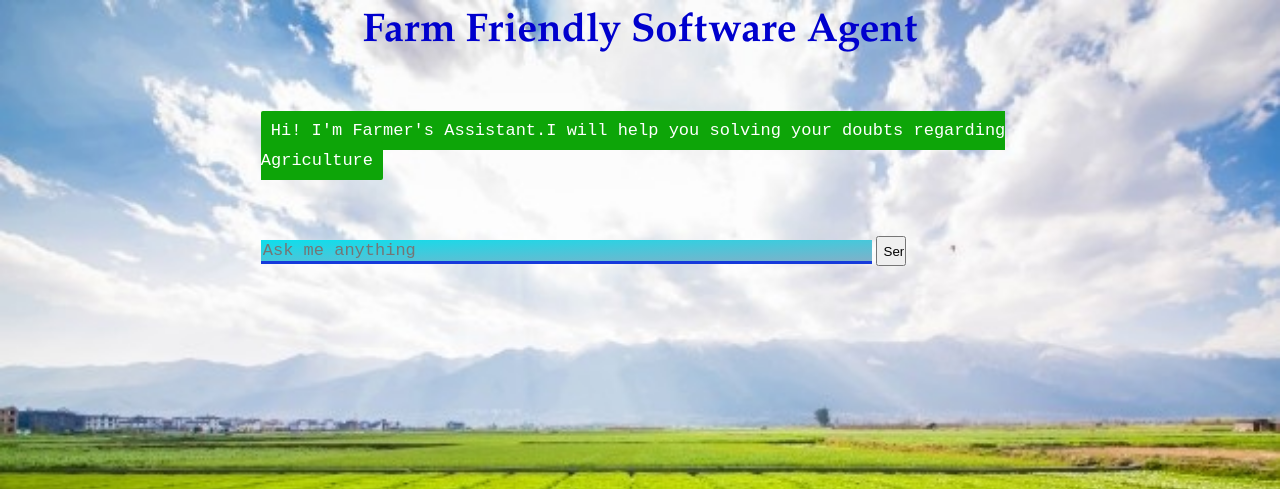
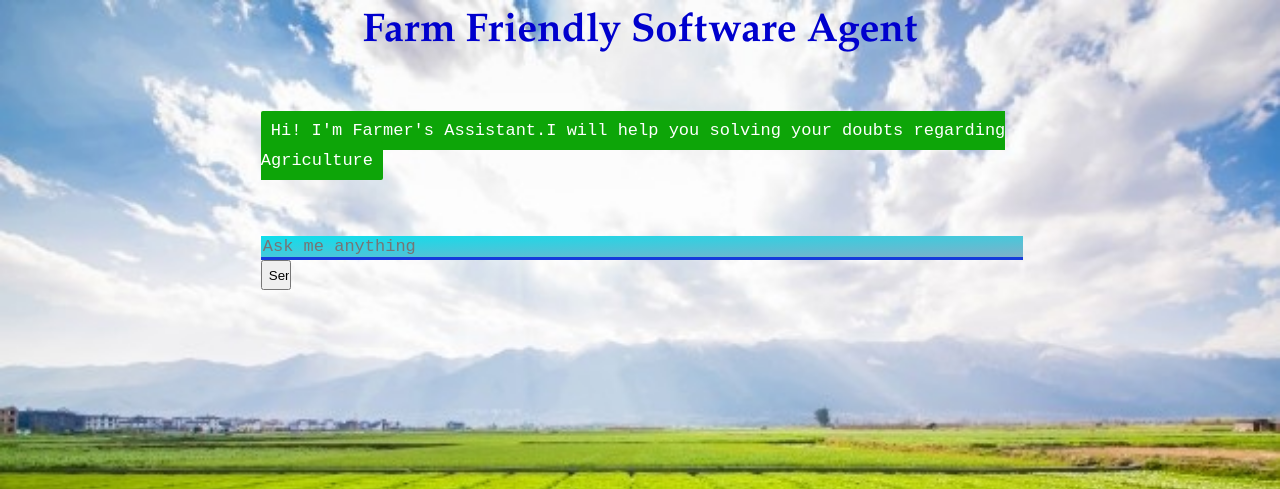
Before and after one commit to KPreetha/chatbot, a Flask app: page /home in a window 1280 px wide. Shown: the top 489 px of the page. Run offline with Flask 2, Linux system fonts and the light colour scheme; some libraries are stand-ins or nearby versions.

Commit message:
Update style.css

```diff
--- a/static/style.css
+++ b/static/style.css
@@ -38,7 +38,7 @@ margin-top: 60px;
 vertical-align:middle;
 }
 #textInput {
-width: 80%;
+width: 100%;
 border: none;
 color: rgb(21, 58, 219);
 background-image: linear-gradient(to bottom right, rgb(14, 222, 236),rgb(127, 177, 201));
```
